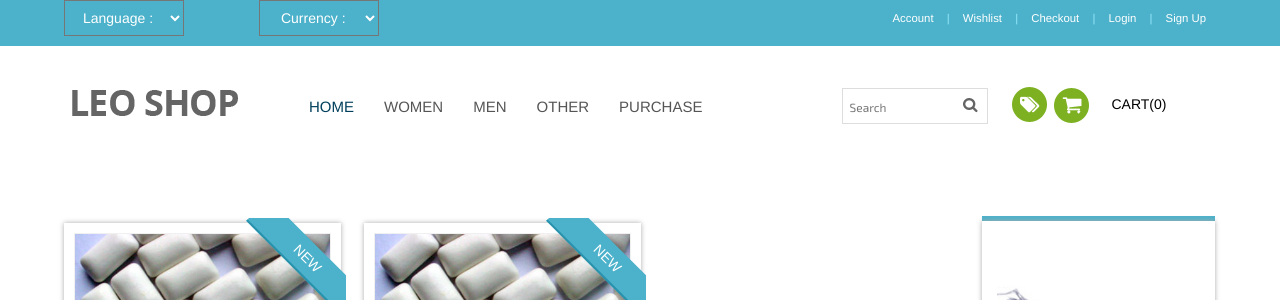
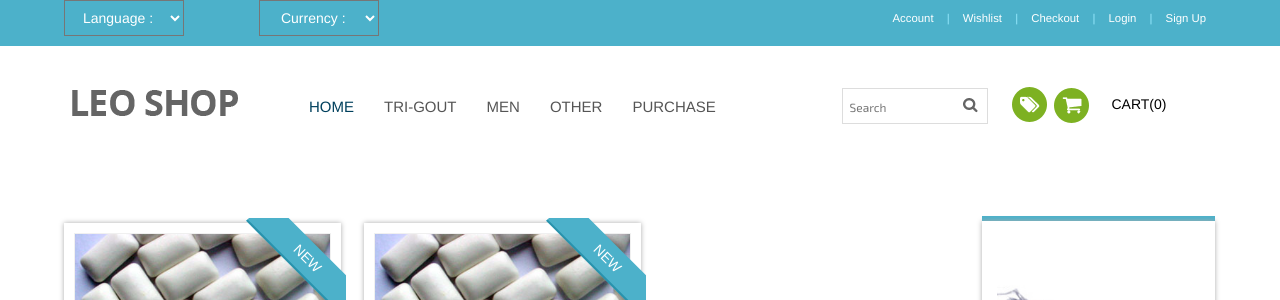
Before and after one commit to Coac/Machouille, a PHP site: page /index.php in a window 1280 px wide. Shown: the top 300 px of the page. Run offline with PHP 8.4, Linux system fonts and the light colour scheme; data comes from the database, SQL or seed files in the repository; some libraries are stand-ins or nearby versions; grey boxes are pictures that could not be loaded.

Commit message:
Rename mens->products

```diff
--- a/partials/header.php
+++ b/partials/header.php
@@ -90,17 +90,17 @@
 			<div class="menu">
             <ul class="megamenu skyblue">
 		<li class="active grid"><a href="index.php">Home</a></li>
-		<li><a class="color4" href="#">women</a>
+		<li><a class="color4" href="#">Tri-gout</a>
 			<div class="megapanel">
 				<div class="row">
 					<div class="col1">
 						<div class="h_nav">
 							<h4>Contact Lenses</h4>
 							<ul>
-								<li><a href="womens.php">Daily-wear soft lenses</a></li>
-								<li><a href="womens.php">Extended-wear</a></li>
-								<li><a href="womens.php">Lorem ipsum </a></li>
-								<li><a href="womens.php">Planned replacement</a></li>
+								<li><a href="products.php?category=tri-gout">Daily-wear soft lenses</a></li>
+								<li><a href="products.php?category=tri-gout">Extended-wear</a></li>
+								<li><a href="products.php?category=tri-gout">Lorem ipsum </a></li>
+								<li><a href="products.php?category=tri-gout">Planned replacement</a></li>
 							</ul>
 						</div>
 					</div>
@@ -108,10 +108,10 @@
 						<div class="h_nav">
 							<h4>Sun Glasses</h4>
 							<ul>
-								<li><a href="womens.php">Heart-Shaped</a></li>
-								<li><a href="womens.php">Square-Shaped</a></li>
-								<li><a href="womens.php">Round-Shaped</a></li>
-								<li><a href="womens.php">Oval-Shaped</a></li>
+								<li><a href="products.php?category=tri-gout">Heart-Shaped</a></li>
+								<li><a href="products.php?category=tri-gout">Square-Shaped</a></li>
+								<li><a href="products.php?category=tri-gout">Round-Shaped</a></li>
+								<li><a href="products.php?category=tri-gout">Oval-Shaped</a></li>
 							</ul>
 						</div>
 					</div>
@@ -119,11 +119,11 @@
 						<div class="h_nav">
 							<h4>Eye Glasses</h4>
 							<ul>
-								<li><a href="womens.php">Anti Reflective</a></li>
-								<li><a href="womens.php">Aspheric</a></li>
-								<li><a href="womens.php">Bifocal</a></li>
-								<li><a href="womens.php">Hi-index</a></li>
-								<li><a href="womens.php">Progressive</a></li>
+								<li><a href="products.php?category=tri-gout">Anti Reflective</a></li>
+								<li><a href="products.php?category=tri-gout">Aspheric</a></li>
+								<li><a href="products.php?category=tri-gout">Bifocal</a></li>
+								<li><a href="products.php?category=tri-gout">Hi-index</a></li>
+								<li><a href="products.php?category=tri-gout">Progressive</a></li>
 							</ul>
 						</div>
 					</div>
--- a/mens.php
+++ b/products.php
@@ -3,7 +3,7 @@
   <div class="main">
      <div class="wrap">
 		<div class="cont span_2_of_3">
-		  	<h2 class="head">Men's</h2>
+		  	<h2 class="head">Chewing-gum</h2>
 		  	<div class="mens-toolbar">
               <div class="sort">
                	<div class="sort-by">
```
